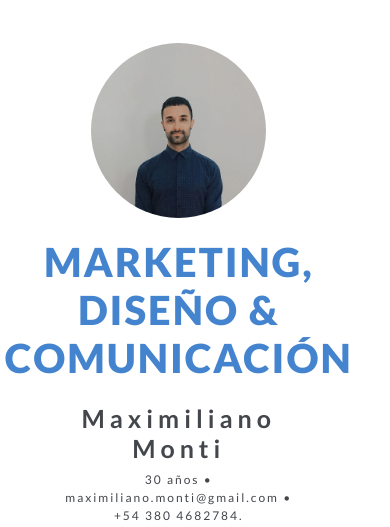
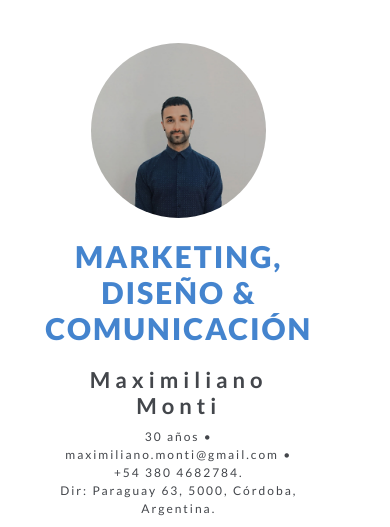
Before and after one commit to maxi-monti/cv-maximiliano-monti, a plain HTML site: page index.html in a window 390 px wide. Shown: the top 527 px of the page. Drawn offline with Linux system fonts and the light colour scheme.

Commit message:
tercer commit cv-maximiliano-monti

```diff
--- a/assets/sass/layout/_header.scss
+++ b/assets/sass/layout/_header.scss
@@ -39,7 +39,7 @@
 @media (max-width: 768px) {
     .header__title {
         color: $light-blue;
-        font-size: $xx-large;
+        font-size: $x-large;
         margin-top: 5%;
     }
   }
@@ -53,7 +53,7 @@
 
 @media (max-width: 768px) {
     .header__subtitle {
-        font-size: 25px;
+        font-size: 22px;
         font-weight: $bold;
         margin-top: 5%;
     }
```
Also changed, not shown: assets/css/main.css, index.html (renamed from main.html), 2 other files.
